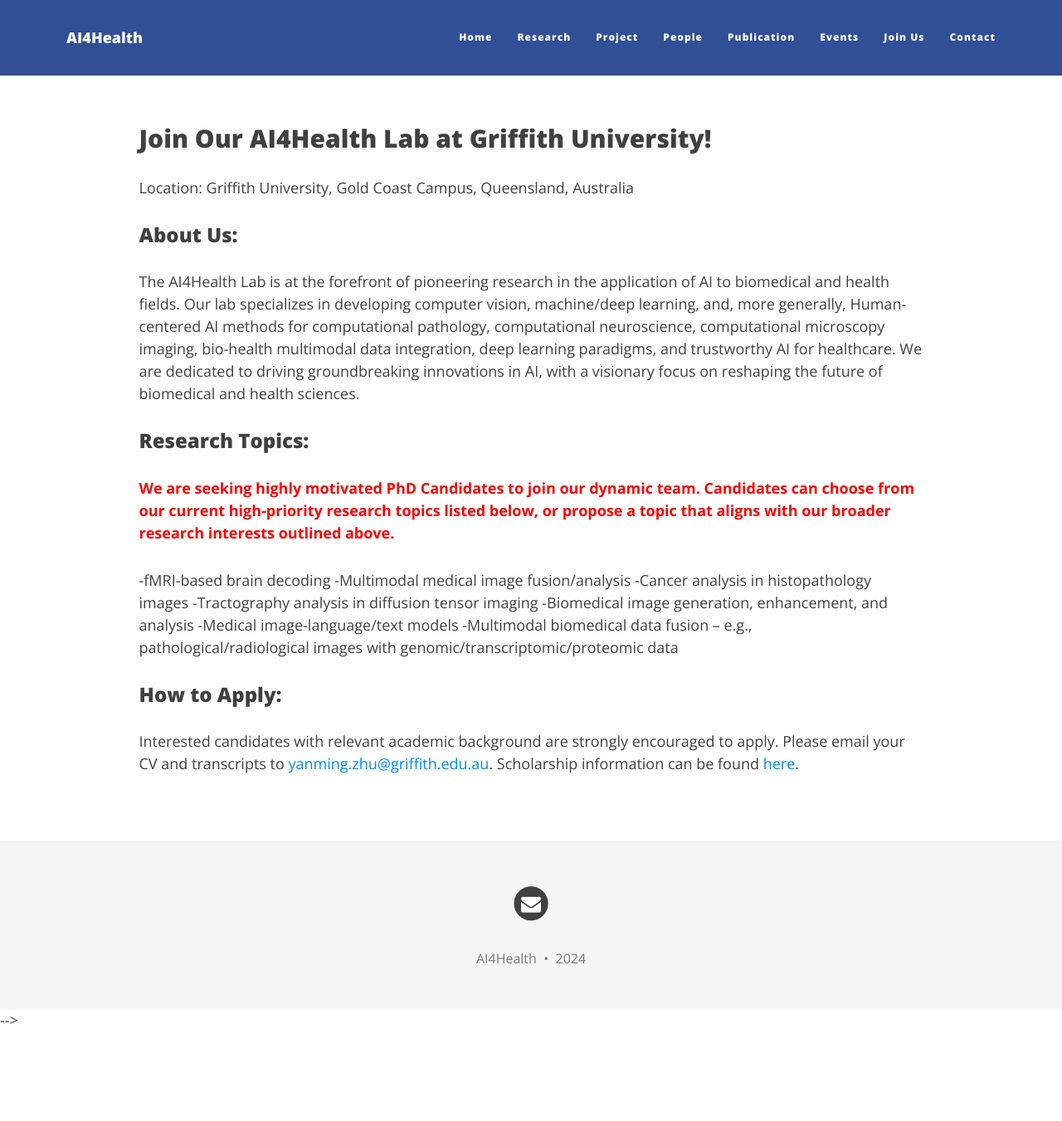
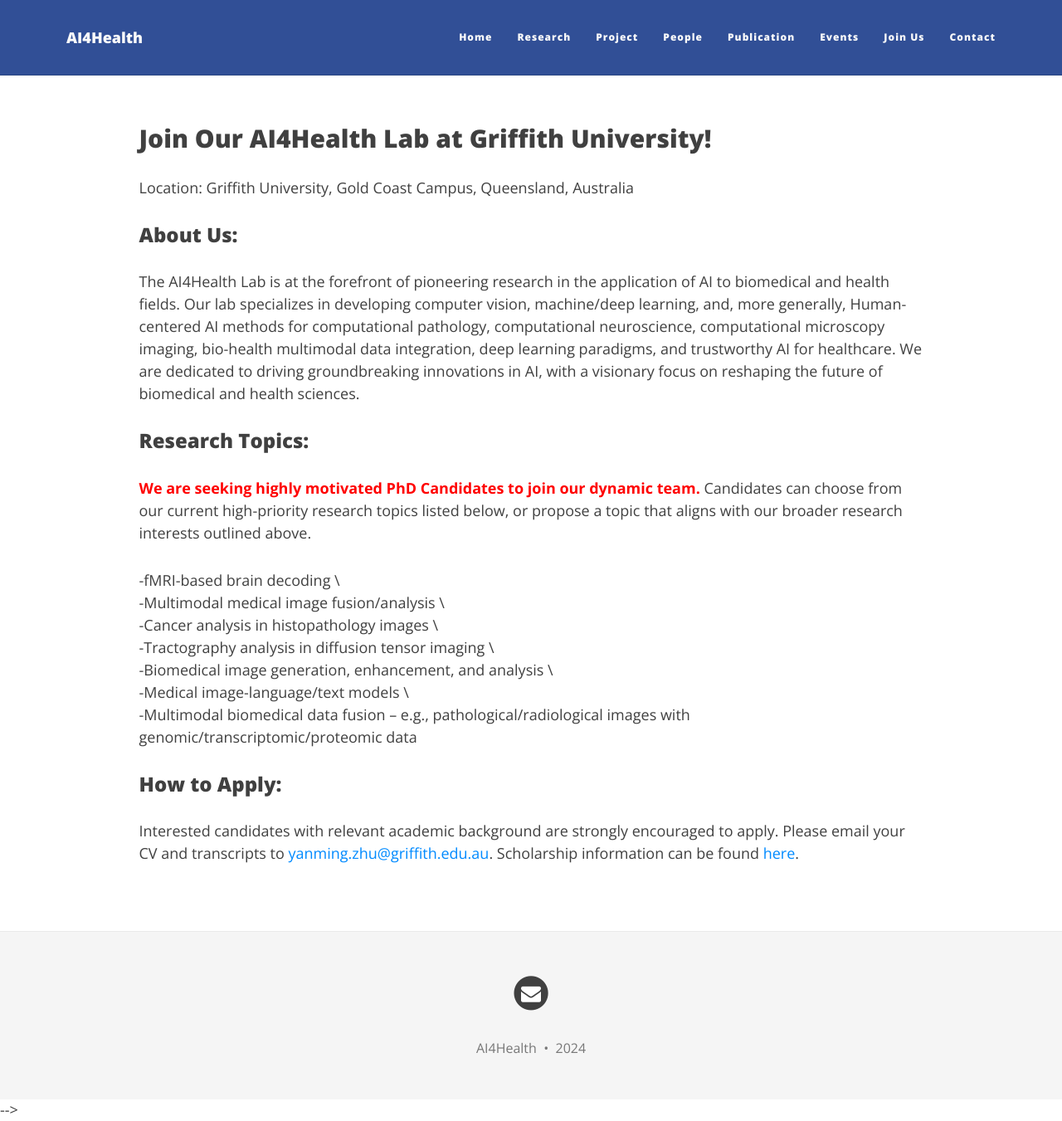
Before and after one commit to AI4HealthLab/AI4HealthLab.github.io, a Jekyll site: the page built from join.md, in a window 1280 px wide and 1351 px high. Shown: the whole window at 83% size. Built offline with Jekyll 4.4.1, drawn with Linux system fonts in a browser that asks for light colours; nearby versions of some CDN libraries.

Commit message:
Update join.md

```diff
--- a/join.md
+++ b/join.md
@@ -13,14 +13,14 @@
 
 ### Research Topics:
 
-<span style="color:red"> **We are seeking highly motivated PhD Candidates to join our dynamic team. Candidates can choose from our current high-priority research topics listed below, or propose a topic that aligns with our broader research interests outlined above.** </span>
+<span style="color:red"> **We are seeking highly motivated PhD Candidates to join our dynamic team.** </span> Candidates can choose from our current high-priority research topics listed below, or propose a topic that aligns with our broader research interests outlined above.
 
--fMRI-based brain decoding
--Multimodal medical image fusion/analysis
--Cancer analysis in histopathology images
--Tractography analysis in diffusion tensor imaging
--Biomedical image generation, enhancement, and analysis
--Medical image-language/text models
+-fMRI-based brain decoding \
+-Multimodal medical image fusion/analysis \
+-Cancer analysis in histopathology images \
+-Tractography analysis in diffusion tensor imaging \
+-Biomedical image generation, enhancement, and analysis \
+-Medical image-language/text models \
 -Multimodal biomedical data fusion – e.g., pathological/radiological images with genomic/transcriptomic/proteomic data
 
 ### How to Apply:
```
